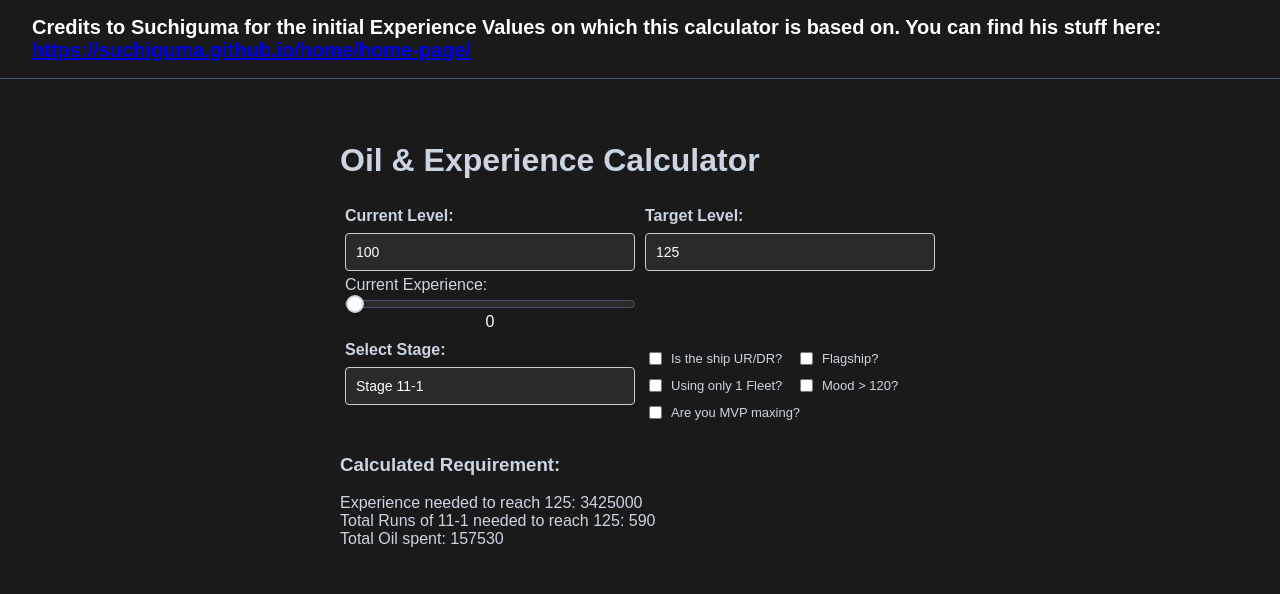
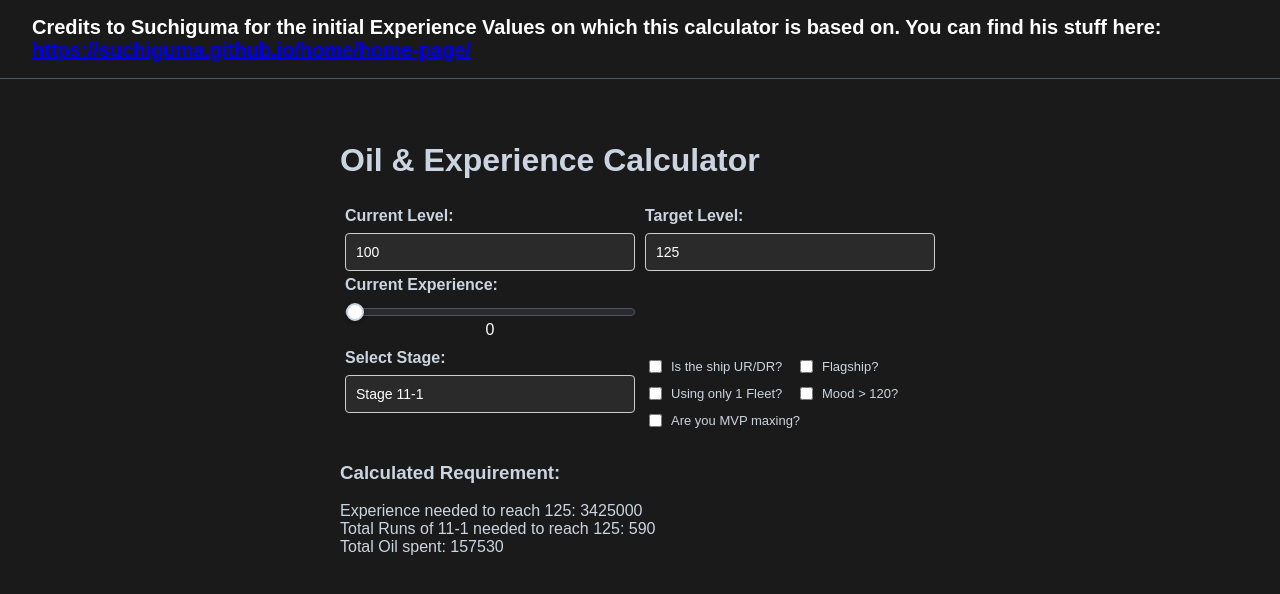
Before and after one commit to Subwaytodie/al-exp-calc, a React (Vite) app: page / in a window 1280 px wide. Shown: the top 594 px of the page. Built offline with nearby package versions, Linux system fonts and the light colour scheme.

Commit message:
small tweak

```diff
--- a/src/App.jsx
+++ b/src/App.jsx
@@ -97,7 +97,9 @@ function App() {
             max="124"
             onChange={(e) => handleTypingChange(e, setCurrentLevel)}
             onBlur={(e) => handleFinalValidation(e, 1, 124, setCurrentLevel)}/>
-          Current Experience:
+          <label style={{ display: 'block', marginBottom: '8px', fontWeight: 'bold' }}>
+            Current Experience:
+          </label>
           <input type="range" value ={experienceCurrent} max={expValue} onChange={(e) => handleTypingChange(e, setExperienceCurrent)}/>
           <input className='slider-value-input'
             type="number"
```
